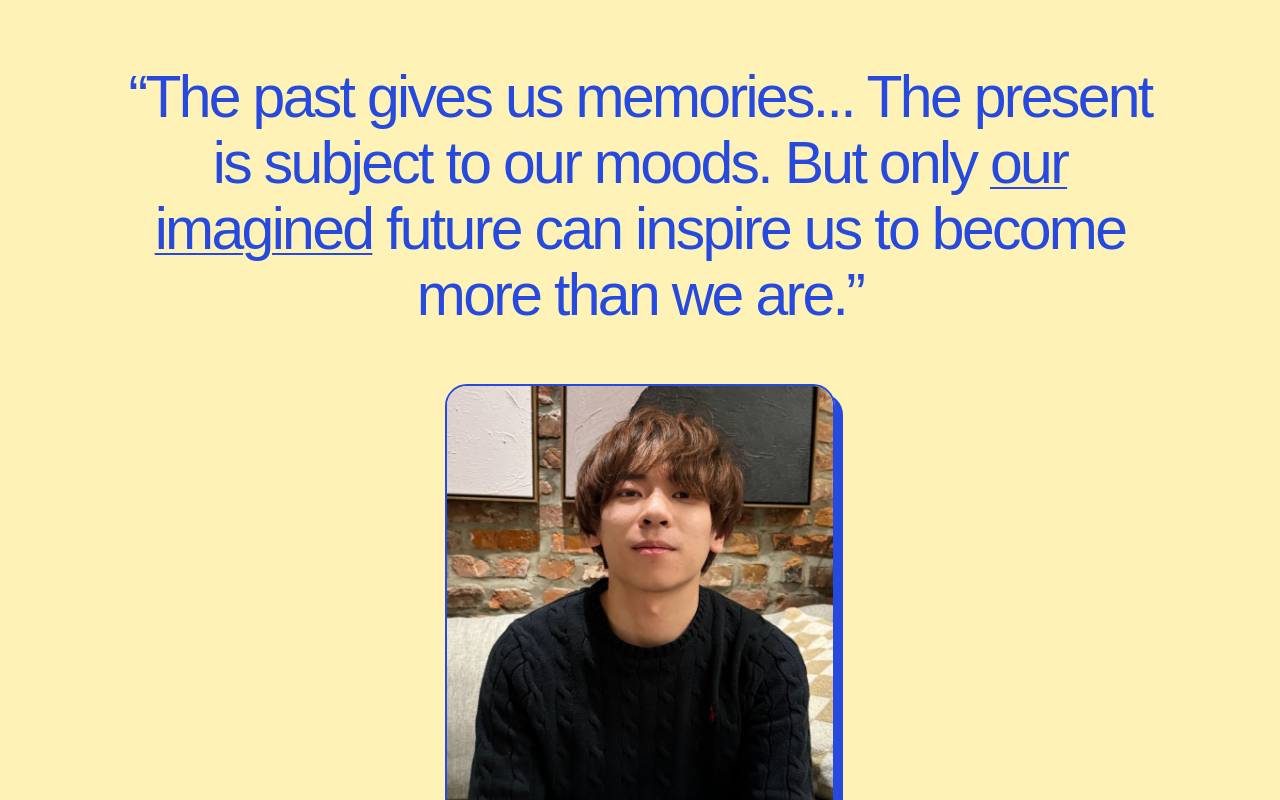
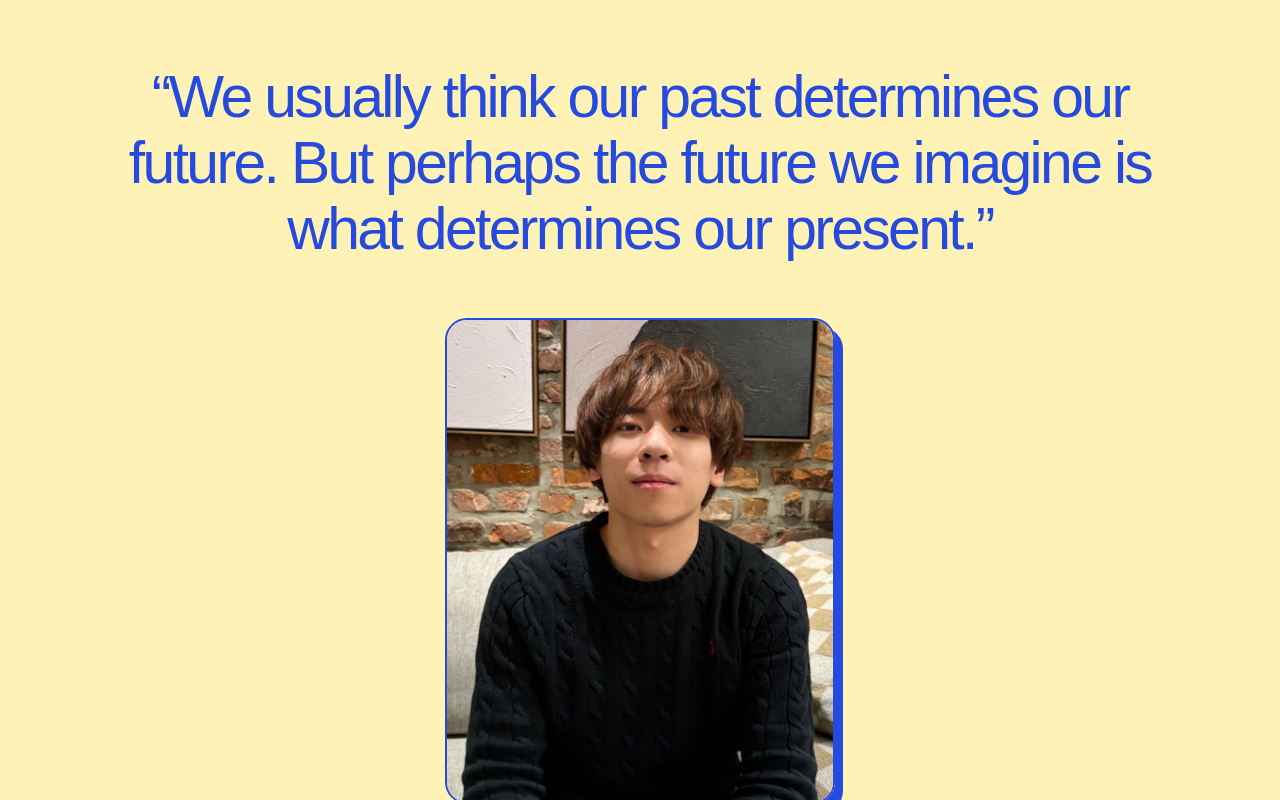
Before and after one commit to mariomach/personal-website, a Next.js app: page / in a window 1280 px wide. Shown: the top 800 px of the page. Built offline with nearby package versions, Linux system fonts and the light colour scheme.

Commit message:
Replace headline with quote about imagined future and present

```diff
--- a/app/components/Portfolio.jsx
+++ b/app/components/Portfolio.jsx
@@ -8,7 +8,7 @@ export default function Portfolio({ variant = 'fade' }) {
     <div className="mx-auto flex min-h-svh max-w-6xl flex-col items-center px-6 pt-14 text-[#254add] sm:px-10 sm:pt-16">
       <main className="flex w-full flex-1 flex-col items-center">
         <h1 className="text-center text-[clamp(1.75rem,4.6vw,4rem)] leading-[1.12] font-medium tracking-[-0.045em]">
-          “The past gives us memories... The present is subject to our moods. But only <span className="underline decoration-2 underline-offset-4">our imagined</span> future can inspire us to become more than we are.”
+          “We usually think our past determines our future. But perhaps the future we imagine is what determines our present.”
         </h1>
         <div className="mt-12 w-[min(76vw,390px)] overflow-hidden rounded-[22px] border-2 border-[#254add] shadow-[8px_9px_0_0_#254add] sm:mt-14">
           <Image
```
